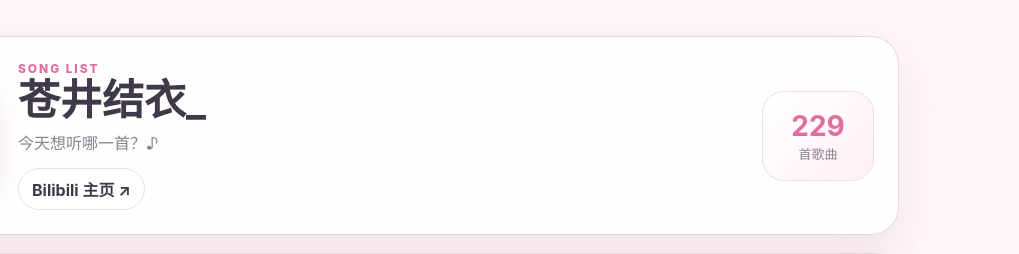
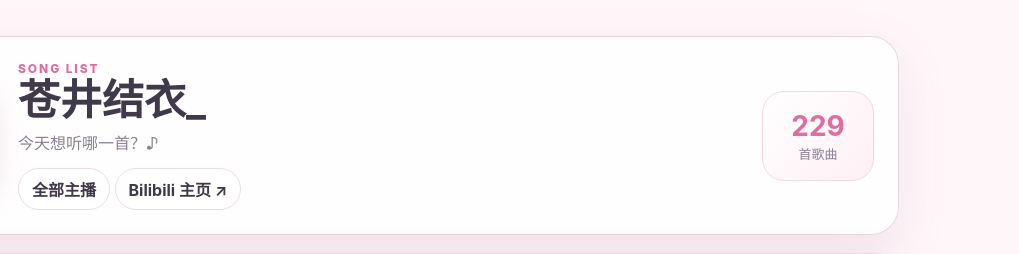
Before and after one commit to zixian-1418/zixian-friends, a plain HTML site: page streamers/aoi-yui/index.html in a window 1280 px wide. Shown: the top 254 px of the page, 261-1280 px from the left. Drawn offline with Linux system fonts and the light colour scheme.

Commit message:
Add back link to streamer hub

```diff
--- a/streamers/aoi-yui/index.html
+++ b/streamers/aoi-yui/index.html
@@ -21,6 +21,7 @@
         <h1>苍井结衣_</h1>
         <p class="tagline">今天想听哪一首？♪</p>
         <div class="profile-links">
+          <a class="link-button" href="../../">全部主播</a>
           <a class="link-button" href="https://space.bilibili.com/3690995092817990" target="_blank" rel="noreferrer">Bilibili 主页 ↗</a>
         </div>
       </div>
```
